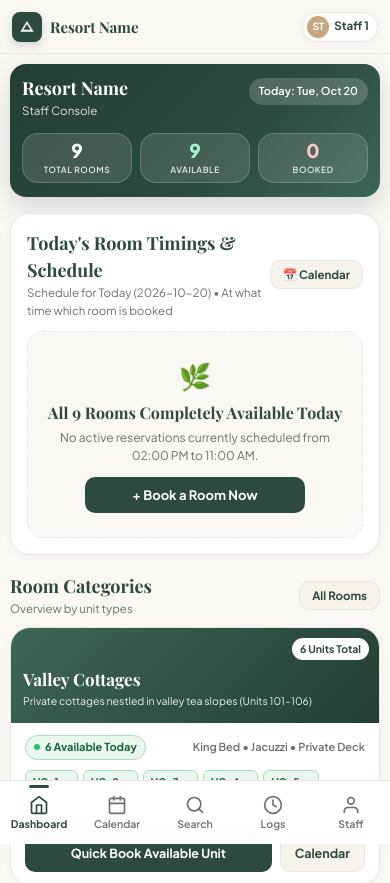
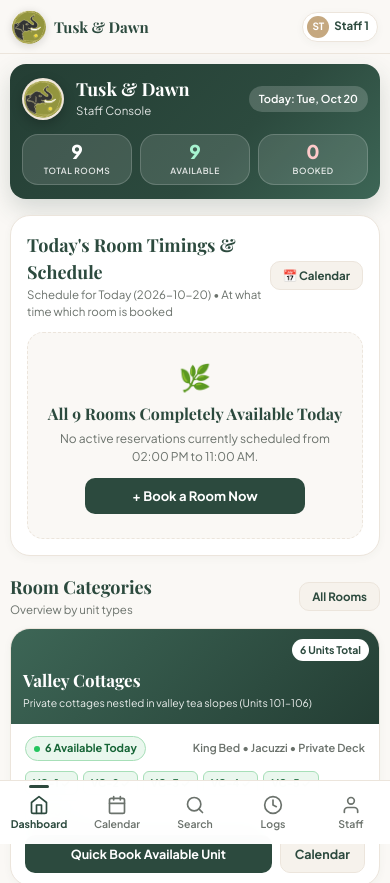
Before and after one commit to Shrey246/Resort_Staff_Booking, a plain HTML site: page index.html in a window 390 px wide. Shown: the top 883 px of the page. Drawn offline with nearby package versions, Linux system fonts and the light colour scheme; a web font is replaced by a local one.

Commit message:
Rebrand to Tusk & Dawn and integrate official logo across console

```diff
--- a/app.js
+++ b/app.js
@@ -1,5 +1,5 @@
 /**
- * Resort Name - Staff Booking Application
+ * Tusk & Dawn - Staff Booking Application
  * Ultra-Compatible Edition (Android 5.0+ to Android 15+, Chrome, Safari, iOS, WebViews)
  *
  * DEMO MODE: All data is wiped on every page refresh — nothing persists between sessions.
--- a/firebase-setup.js
+++ b/firebase-setup.js
@@ -1,5 +1,5 @@
 /**
- * Solaria Luxury Resort - Cloud Backend Integration Stub
+ * Tusk & Dawn - Cloud Backend Integration Stub
  * Supports Google Firebase Firestore & Supabase REST integration
  */
 (function() {
--- a/index.html
+++ b/index.html
@@ -2,7 +2,9 @@
 <html lang="en">
 <head>
   <meta charset="UTF-8">
-  <title>Resort Name - Staff Booking Console</title>
+  <title>Tusk & Dawn - Staff Booking Console</title>
+  <link rel="icon" type="image/png" href="logo-big.png">
+  <link rel="apple-touch-icon" href="logo-big.png">
 
   <!-- Universal Mobile Viewport Configuration -->
   <meta name="viewport" content="width=device-width, initial-scale=1.0, maximum-scale=5.0, user-scalable=yes, viewport-fit=cover">
@@ -38,12 +40,10 @@
     <header class="app-header">
       <div class="brand-section">
         <div class="brand-logo-icon">
-          <svg viewBox="0 0 24 24">
-            <path d="M12 3L2 19h20L12 3zm0 4.5l5.5 8.8h-11L12 7.5z"/>
-          </svg>
+          <img src="logo-big.png" alt="Tusk & Dawn" class="brand-logo-img">
         </div>
         <div class="brand-text">
-          <h1>Resort Name</h1>
+          <h1>Tusk & Dawn</h1>
           <span>Staff Desk</span>
         </div>
       </div>
@@ -67,9 +67,12 @@
       <!-- Hero Welcome & Stats Banner -->
       <section class="dashboard-hero">
         <div class="hero-top">
-          <div class="greeting-text">
-            <h2>Resort Name</h2>
-            <p>Staff Console</p>
+          <div class="hero-brand-wrap">
+            <img src="logo-big.png" alt="Tusk & Dawn" class="hero-logo-img">
+            <div class="greeting-text">
+              <h2>Tusk & Dawn</h2>
+              <p>Staff Console</p>
+            </div>
           </div>
           <div class="date-pill-hero" id="dash-hero-date">Today</div>
         </div>
@@ -247,7 +250,7 @@
       <div class="section-title">
         <div>
           <h3>Activity Logs</h3>
-          <span class="subtitle">Complete resort booking audit trail & staff activity records</span>
+          <span class="subtitle">Complete Tusk & Dawn booking audit trail & staff activity records</span>
         </div>
       </div>
 
@@ -653,13 +656,11 @@
         <button type="button" class="btn-close-modal" id="btn-close-login" onclick="window.app.closeLoginModal()" aria-label="Close" style="display: none;">✕</button>
       </div>
       <div style="text-align: center; margin-bottom: 20px;">
-        <div style="width: 50px; height: 50px; margin: 0 auto 10px; border-radius: 14px; background: #2C4A3E; display: flex; align-items: center; justify-content: center; color: #fff;">
-          <svg viewBox="0 0 24 24" width="26" height="26" fill="currentColor">
-            <path d="M12 3L2 19h20L12 3zm0 4.5l5.5 8.8h-11L12 7.5z"/>
-          </svg>
+        <div class="login-logo-wrap">
+          <img src="logo-big.png" alt="Tusk & Dawn Logo" class="login-logo-img">
         </div>
-        <h2 style="font-family: 'Playfair Display', Georgia, serif; font-size: 22px; color: #2C4A3E;">Resort Staff Login</h2>
-        <p style="font-size: 12.5px; color: #6B726C;">Resort Name • Staff Authentication</p>
+        <h2 style="font-family: 'Playfair Display', Georgia, serif; font-size: 22px; color: #2C4A3E;">Tusk & Dawn Staff Login</h2>
+        <p style="font-size: 12.5px; color: #6B726C;">Tusk & Dawn • Staff Authentication</p>
       </div>
 
       <!-- Login Error Alert -->
--- a/realtime-sync.js
+++ b/realtime-sync.js
@@ -9,7 +9,7 @@
  */
 
 function RealtimeSyncManager() {
-  this.channelName = 'solaria_resort_sync_v1';
+  this.channelName = 'tusk_and_dawn_resort_sync_v1';
   this.listeners = [];
   this.isConnected = false;
   this.syncMethod = 'Local + Cloud Mesh';
@@ -18,7 +18,7 @@ function RealtimeSyncManager() {
   // Free public SSL MQTT WebSocket broker
   this.cloudBrokerHost = 'broker.hivemq.com';
   this.cloudBrokerPort = 8884;
-  this.cloudTopic = 'solaria/resort/staff_sync/live_feed';
+  this.cloudTopic = 'tusk_and_dawn/resort/staff_sync/live_feed';
   this.mqttClient = null;
   this._statusCb = null;
 
@@ -61,7 +61,7 @@ RealtimeSyncManager.prototype.initLocalSync = function() {
   // B. LocalStorage StorageEvent (Works on 100% of Android browsers)
   if (typeof window !== 'undefined' && window.addEventListener) {
     window.addEventListener('storage', function(e) {
-      if (e.key === 'solaria_broadcast_event' && e.newValue) {
+      if ((e.key === 'tusk_and_dawn_broadcast_event' || e.key === 'solaria_broadcast_event') && e.newValue) {
         try {
           var payload = JSON.parse(e.newValue);
           if (payload && payload.originId !== self.clientId) {
@@ -82,7 +82,7 @@ RealtimeSyncManager.prototype.initCloudMqttSync = function() {
         this.cloudBrokerHost,
         this.cloudBrokerPort,
         "/mqtt",
-        "solaria_" + this.clientId
+        "tusk_and_dawn_" + this.clientId
       );
 
       client.onConnectionLost = function(responseObject) {
@@ -161,7 +161,7 @@ RealtimeSyncManager.prototype.publish = function(eventData) {
 
   // 2. LocalStorage StorageEvent
   try {
-    localStorage.setItem('solaria_broadcast_event', JSON.stringify(enrichedData));
+    localStorage.setItem('tusk_and_dawn_broadcast_event', JSON.stringify(enrichedData));
   } catch (e) {}
 
   // 3. Cloud MQTT WebSocket
--- a/styles.css
+++ b/styles.css
@@ -146,17 +146,25 @@ a {
 }
 
 .brand-logo-icon {
-  width: 36px;
-  height: 36px;
-  border-radius: 12px;
-  background-color: var(--brand-primary);
+  width: 38px;
+  height: 38px;
+  border-radius: 50%;
   display: flex;
   align-items: center;
   justify-content: center;
-  color: #FAF8F5;
-  box-shadow: 0 4px 10px rgba(44, 74, 62, 0.2);
   margin-right: 10px;
   flex-shrink: 0;
+  overflow: hidden;
+  box-shadow: 0 2px 8px rgba(0, 0, 0, 0.15);
+  background: #FAF8F5;
+}
+
+.brand-logo-icon img,
+.brand-logo-img {
+  width: 100%;
+  height: 100%;
+  object-fit: cover;
+  display: block;
 }
 
 .brand-logo-icon svg {
@@ -337,10 +345,28 @@ a {
 
 .hero-top {
   display: flex;
-  align-items: flex-start;
+  align-items: center;
   justify-content: space-between;
   margin-bottom: 14px;
-  gap: 8px;
+  gap: 10px;
+}
+
+.hero-brand-wrap {
+  display: flex;
+  align-items: center;
+  gap: 12px;
+  min-width: 0;
+}
+
+.hero-logo-img {
+  width: 50px;
+  height: 50px;
+  border-radius: 50%;
+  object-fit: cover;
+  box-shadow: 0 4px 12px rgba(0, 0, 0, 0.22);
+  background: #FAF8F5;
+  border: 2px solid rgba(234, 219, 200, 0.6);
+  flex-shrink: 0;
 }
 
 .greeting-text h2 {
@@ -1776,6 +1802,27 @@ a {
   color: #fff;
 }
 
+/* Login Modal Branding */
+.login-logo-wrap {
+  width: 72px;
+  height: 72px;
+  margin: 0 auto 12px;
+  display: flex;
+  align-items: center;
+  justify-content: center;
+}
+
+.login-logo-img {
+  width: 72px;
+  height: 72px;
+  border-radius: 50%;
+  object-fit: cover;
+  box-shadow: 0 4px 14px rgba(44, 74, 62, 0.22);
+  background: #FAF8F5;
+  border: 2px solid #EADBC8;
+  display: block;
+}
+
 /* Login Error Alert & Footer Hint */
 .login-error-box {
   background: #FEE2E2;
@@ -1844,10 +1891,15 @@ a {
   }
 
   .brand-logo-icon {
-    width: 30px;
-    height: 30px;
-    border-radius: 8px;
+    width: 34px;
+    height: 34px;
+    border-radius: 50%;
     margin-right: 8px;
+  }
+
+  .hero-logo-img {
+    width: 42px;
+    height: 42px;
   }
 
   .brand-logo-icon svg {
```
Also changed, not shown: sw.js (+5 -3 lines), logo-big.png (added), logo.png (added), manifest.json, 1 other file.
